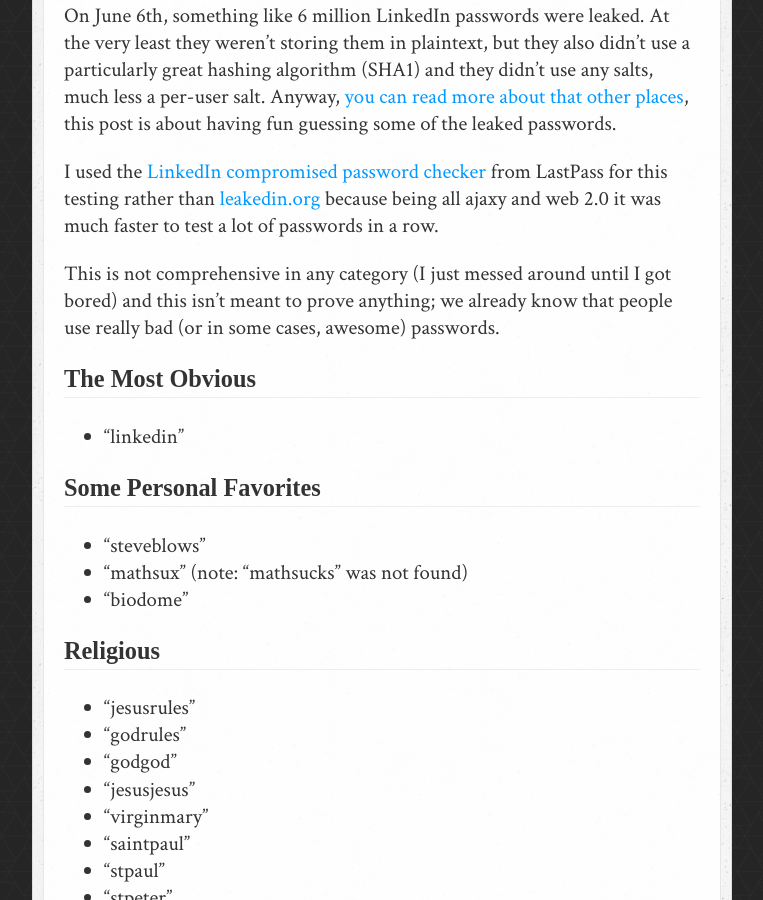
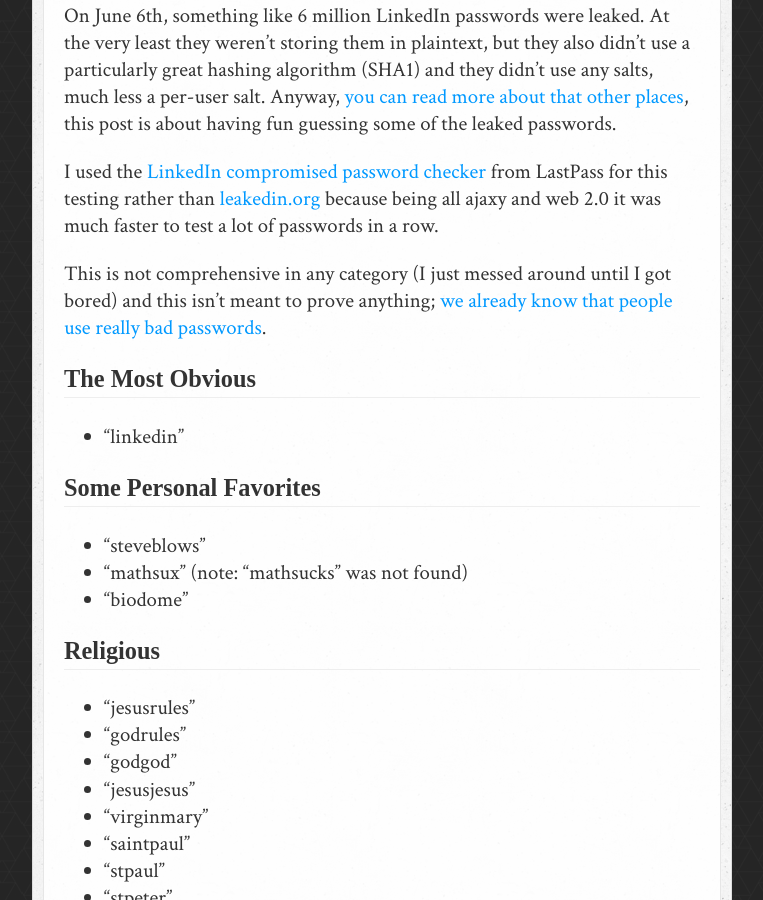
Before and after one commit to brianloveswords/bjb.io-site, a Jekyll site: the page built from _posts/2012-06-07-linked-in-passwords.md, in a window 1280 px wide and 900 px high, scrolled down 623 px. Shown: the whole window, without its empty margins (258-1021 px from the left). Built offline with Jekyll 4.4.1, drawn with Linux system fonts in a browser that asks for light colours; nearby versions of some CDN libraries; some web fonts are replaced; comment, search, counter and statistics services are not loaded; grey boxes are pictures that could not be loaded.

Commit message:
Update with yt link.

```diff
--- a/_posts/2012-06-07-linked-in-passwords.md
+++ b/_posts/2012-06-07-linked-in-passwords.md
@@ -25,8 +25,8 @@ from LastPass for this testing rather than
 it was much faster to test a lot of passwords in a row.
 
 This is not comprehensive in any category (I just messed around until I
-got bored) and this isn't meant to prove anything; we already know that
-people use really bad (or in some cases, awesome) passwords.
+got bored) and this isn't meant to prove anything;
+ [we already know that people use really bad passwords](http://www.youtube.com/watch?v=a6iW-8xPw3k).
 
 ### The Most Obvious
 - "linkedin"
```
